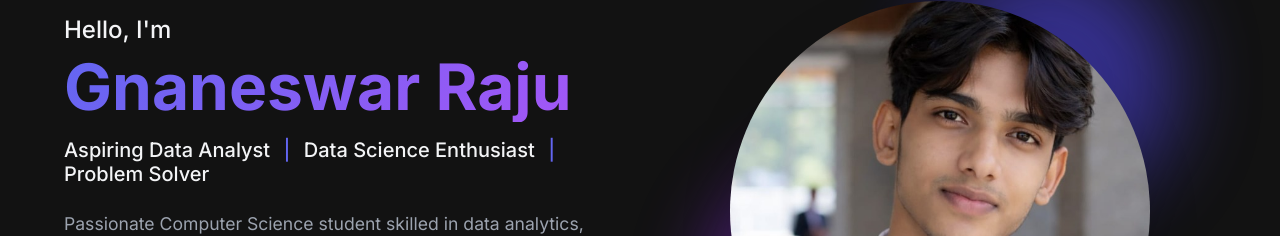
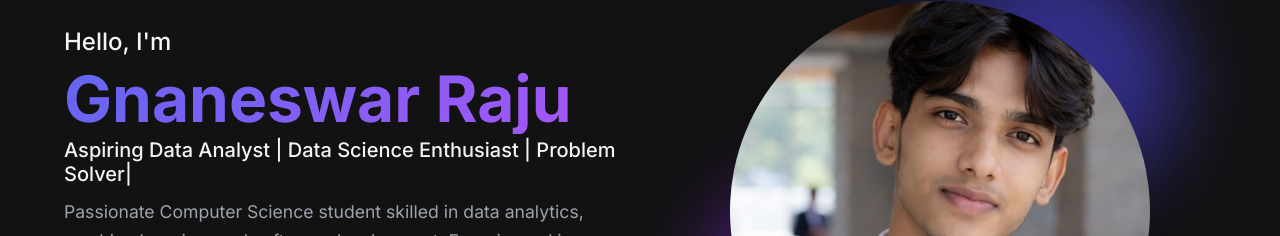
Before and after one commit to Gnaneswar10/portfolio, a React (Vite) app: page / in a window 1280 px wide. Shown: the part 149-385 px from the top of the page. Built offline with nearby package versions, Linux system fonts and the light colour scheme.

Commit message:
Implement dynamic typewriter physics on Home page title

```diff
--- a/package.json
+++ b/package.json
@@ -15,7 +15,8 @@
     "react": "^19.2.4",
     "react-dom": "^19.2.4",
     "react-icons": "^5.6.0",
-    "react-router-dom": "^7.13.1"
+    "react-router-dom": "^7.13.1",
+    "react-type-animation": "^3.2.0"
   },
   "devDependencies": {
     "@eslint/js": "^9.39.4",
--- a/src/pages/Home.jsx
+++ b/src/pages/Home.jsx
@@ -4,6 +4,7 @@ import PageTransition from '../components/PageTransition';
 import Button from '../components/Button';
 import { FaLaptopCode, FaFileAlt, FaPaperPlane } from 'react-icons/fa';
 import { motion } from 'framer-motion';
+import { TypeAnimation } from 'react-type-animation';
 import './Home.css';
 
 function Home() {
@@ -40,8 +41,18 @@ function Home() {
         >
           <motion.h2 className="greeting" variants={itemVariants}>Hello, I'm</motion.h2>
           <motion.h1 className="name gradient-text" variants={itemVariants}>Gnaneswar Raju</motion.h1>
-          <motion.h3 className="title" variants={itemVariants}>
-            Aspiring Data Analyst <span className="divider">|</span> Data Science Enthusiast <span className="divider">|</span> Problem Solver
+          <motion.h3 className="title" variants={itemVariants} style={{ display: 'flex', alignItems: 'center', height: '1.5rem', marginBottom: '1.5rem' }}>
+            <TypeAnimation
+              sequence={[
+                1000, // Short delay before typing starts
+                'Aspiring Data Analyst | Data Science Enthusiast | Problem Solver'
+              ]}
+              wrapper="span"
+              speed={50}
+              cursor={true}
+              repeat={0}
+              style={{ display: 'inline-block' }}
+            />
           </motion.h3>
           <motion.p className="bio" variants={itemVariants}>
             Passionate Computer Science student skilled in data analytics, machine learning, and software development.
```
Also changed, not shown: 1 other file (tests, documents, lock files or other folders).
